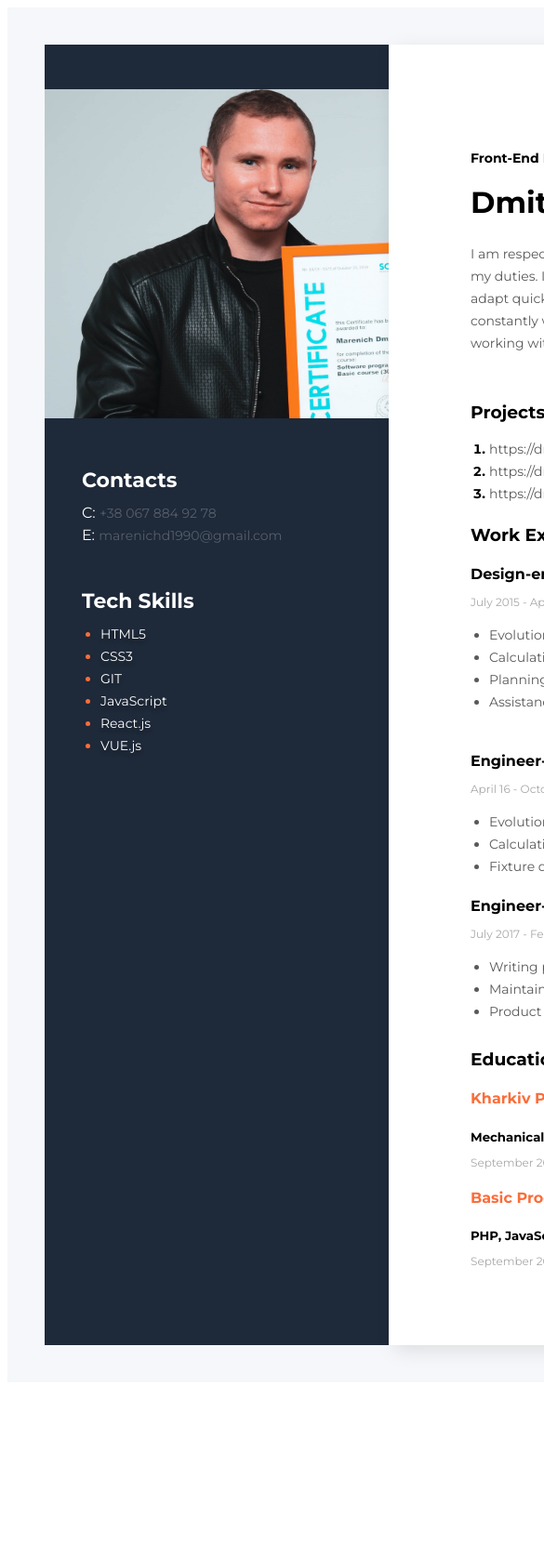
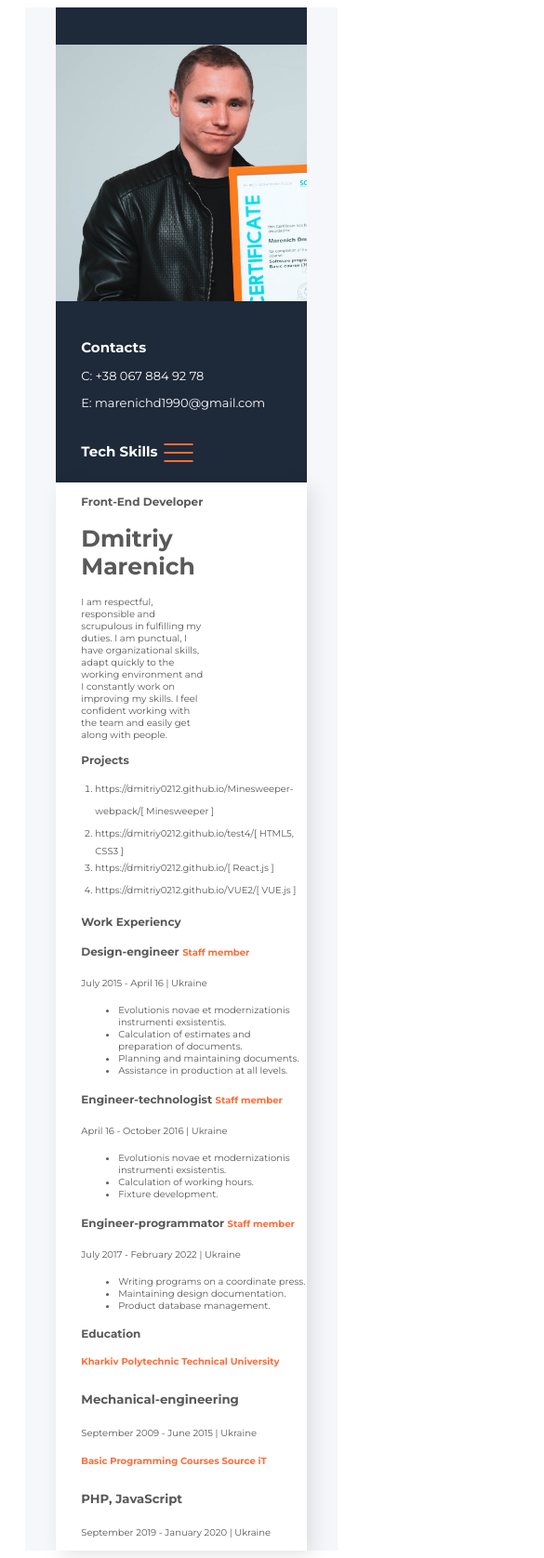
Before and after one commit to Dmitriy0212/Resume, a plain HTML site: page index.html in a window 390 px wide. Shown: the top 1676 px of the page at 93% size, 585 px wide, since content can reach past the window. Before the commit the page ends 1495 px from the top, so only its background shows below. Drawn offline with Linux system fonts and the light colour scheme.

Commit message:
fix:fixed minor bugs

```diff
--- a/css/style.css
+++ b/css/style.css
@@ -1,172 +1,312 @@
-html{
+body {
+    font-family: 'Montserrat';
+}
+
+a,
+ol,
+ul {
+    text-decoration: none;
+}
+
+.conteyner {
+    margin: 0 auto;
     display: flex;
+    max-width: 1280px;
+    height: fit-content;
+    flex-direction: column;
+    align-items: center;
+    flex-wrap: wrap;
+    align-content: center;
 }
-body{
-    font-family: 'Montserrat';
+
+.main {
     display: flex;
-    justify-content: space-around;
-}
-#main{
-    display: flex;
-    margin:0 auto;
-    flex-direction: row-reverse;
+    margin: 0 auto;
+    flex-direction: row;
     background: #F5F7FA;
-    width: 1280px;
-    height: 1399px;
-    padding: 40px;
+    width: 90%;
+    height: fit-content;
     justify-content: center;
 }
-#mainContent{
-    background: #FFFFFF;
-    box-shadow: 6px 6px 20px rgba(0, 0, 0, 0.1);
-    padding: 102px 0px 0px 88px;
-    width: 830px;
+
+.sidebar {
+    display: flex;
+    background: #1E2939;
+    width: 30%;
+    flex-direction: column;
+    align-items: center;
 }
-#sidebar{
-    background: #1E2939;
-    padding-top: 48px;
-    width: 370px;
+
+.sidebar__img {
+    margin: 15% 0 10% 0;
+    width: 100%;
 }
-img{
-    margin-bottom: 0px;
-    width: 370px;
-    height: 354px;
-    left: 40px;
-    top: 80px;
+
+.sidebar__contacts {
+    width: 85%;
+    margin: 0 auto 5% 10%;
 }
-#sidebar h2{
-    font-size: 22px;
-    line-height: 27px;
+
+.sidebar__head {
+    color: white;
+    margin-bottom: 10px;
+    font-size: 25px;
 }
-.sidebarTegs{
+
+.sidebar__link {
+    font-size: 16px;
     color: white;
     margin-bottom: 10px;
 }
-#sidebar ::marker{
+
+.sidebar ::marker {
     color: #FB6D3A;
 }
-#contacts{
-    height: 83px;
-    margin: 49px 100px 0px 40px;
+
+.sidebar__skills {
+    position: relative;
+    width: 85%;
+    margin: 0 auto 5% 10%;
 }
-#contacts p{
-    margin: 0px 0px 0px 0px;
+
+.skills__list {
+    display: block;
 }
-#techSkills{
-    width: 121px;
-    height: 203px;
-    margin: 47px 209px -25px 40px;
+
+.skills__list.active {
+    display: block;
 }
-#softSkills{
-    width: 113px;
-    height: 131px;
-    margin: 44px 217px 0px 40px;
+
+.header__menu-btn {
+    display: none;
+    width: 30px;
+    height: 22px;
+    position: absolute;
+    left: 90px;
+    right: auto;
+    top: 12px;
 }
-#sidebar a{
-    text-decoration: none;
-    font-style: normal;
-    font-weight: 400;
-    font-size: 14px;
-    line-height: 24px;
-    opacity: 0.5;
-    color: rgba(142, 147, 155, 1);
+
+.header__menu-btn span {
+    border-radius: 2px;
+    width: 30px;
+    position: absolute;
+    top: 50%;
+    left: 50%;
+    transform: translate(-50%, -50%);
+    border: 1px solid #FB6D3A;;
+    transition: all 0.5s;
 }
-#techSkills li, #softSkills li{
+
+.header__menu-btn span:nth-of-type(2) {
+    top: calc(50% - 9px);
+}
+
+.header__menu-btn span:nth-of-type(3) {
+    top: calc(50% + 8.5px);
+}
+
+.skills__item {
     text-shadow: 0px 4px 4px rgba(0, 0, 0, 0.25);
     font-size: 14px;
     line-height: 24px;
     color: white;
     margin: 0;
 }
-#softSkills ul,#techSkills ul{
-    left: -20px;
-    position: relative;
-    margin: 0;
+
+.content {
+    background: #FFFFFF;
+    box-shadow: 6px 6px 20px rgba(0, 0, 0, 0.1);
+    width: 70%;
 }
 
-#aboutUser{
-    width: 400px;
-    height: 230px;
-    margin-bottom: 40px;
+.content__about {
+    font-style: normal;
+    width: 50%;
+    margin: 5% auto 5% 10%;
+    color: rgba(89, 89, 89, 1);
 }
-#progect{
-    width: 485px;
-    height: 107px;
-    margin-bottom: 25px;
+
+.about__jobtitle {
+    font-size: 22px;
 }
-#work{
-    padding-bottom: 12px;
-    width: 525px;
+
+.about__header {
+    font-size: 32px;
 }
-#work li{
-    left: -20px;
-    position: relative;
+
+.content__progect {
+    font-style: normal;
+    margin: 0 auto 5% 10%;
+    color: rgba(89, 89, 89, 1);
 }
-#progect ol{
-    left: -20px;
-    position: relative;
+
+.title {
+    font-size: 14px;
 }
-#compani1{
-    margin-bottom: 42px;
+
+.progect__list {
+    padding-left: 15px;
+    font-size: 14px;
 }
-#compani1 li{
-    font-size: 13px;
-}
-.workCompani1{
-    margin-bottom: 8px;
-}
-#compani2{
-    margin-bottom: 20px;
-}
-.workCompani2{
-    margin-bottom: 11px;
-}
-h1{
-    margin: 19px 0px 24px 0px;
-}
-.workH3{
-    margin: 0px 0px 12px 0px;
-}
-#aboutUser h2{
-    font-size: 14px;
-    line-height: 17px;
-    margin-bottom: 0px;
-}
-#aboutUser p, #compani1 li,#compani2 li, #compani3 li{
-    font-style: normal;
-    font-weight: 400;
-    font-size: 14px;
-    line-height: 24px;
-}
-span{
-    font-size: 16px;
-    line-height: 20px;
-    color: #FB6D3A;
-}
-#work li, #progect li, #aboutUser p{
-    color: rgba(89, 89, 89, 1);
 
-}
-#work p,  #education p{
-    font-style: normal;
-    font-weight: 400;
-    font-size: 12px;
-    line-height: 15px;
-    color: #A8A8A8;
-
-}
-#linc ::marker, #linc span{
-    font-style: normal;
-    font-weight: 700;
-    font-size: 14px;
-    line-height: 24px;
-    color: #000000;
-}
-#linc a{
-    text-decoration: none;
+.progect__link {
     color: rgba(89, 89, 89, 1);
     font-style: normal;
     font-weight: 400;
     font-size: 14px;
     line-height: 24px;
 }
+
+.progect__item__span {
+    font-size: 14px;
+}
+
+.content__work {
+    font-style: normal;
+    margin: 0 auto 5% 10%;
+    color: rgba(89, 89, 89, 1);
+}
+
+.work__item {
+    font-size: 14px;
+    line-height: 20px;
+    color: #FB6D3A;
+}
+
+.content__education {
+    font-style: normal;
+    margin: 0 auto 5% 10%;
+    color: rgba(89, 89, 89, 1);
+}
+
+
+@media (max-width: 1040px) {
+
+    .sidebar__head {
+        font-size: 20px;
+    }
+
+    .sidebar__link {
+        font-size: 15px;
+    }
+
+    .about__jobtitle {
+        font-size: 20px;
+    }
+
+    .about__header {
+        font-size: 28px;
+    }
+
+    .title {
+        font-size: 12px;
+    }
+
+    .progect__link {
+        font-size: 12px;
+    }
+
+    .work__item {
+        font-size: 12px;
+    }
+
+    .progect__item__span {
+        font-size: 12px;
+    }
+
+    .progect__list {
+        font-size: 12px;
+    }
+
+}
+
+@media (max-width: 890px) {
+
+    .sidebar__link {
+        font-size: 13px;
+    }
+
+    .about__jobtitle {
+        font-size: 18px;
+    }
+
+    .about__header {
+        font-size: 25px;
+    }
+
+    .title {
+        font-size: 10px;
+    }
+
+    .progect__link {
+        font-size: 10px;
+    }
+
+    .work__item {
+        font-size: 10px;
+    }
+
+    .progect__item__span {
+        font-size: 10px;
+    }
+
+    .progect__list {
+        font-size: 10px;
+    }
+
+
+}
+
+@media (max-width: 820px) {
+
+
+
+    .sidebar__head {
+        font-size: 15px;
+    }
+
+    .sidebar__link {
+        font-size: 13px;
+    }
+
+    .about__jobtitle {
+        font-size: 12px;
+    }
+
+}
+
+@media (max-width: 600px) {
+
+    .main {
+        flex-direction: column;
+        align-items: center;
+    }
+
+    .sidebar {
+        width: 80%;
+    }
+
+    .sidebar__head {
+        cursor: pointer;
+    }
+
+    .skills__list {
+        display: none;
+    }
+
+    .content {
+        width: 80%;
+    }
+
+    .header__menu-btn {
+        cursor: pointer;
+        display: block;
+    }
+
+    .header__menu-btn.active {
+        transition: all 0.5s;
+        transform: rotate(90deg);
+    }
+
+}
--- a/index.html
+++ b/index.html
@@ -6,120 +6,155 @@
 		<link rel="preconnect" href="https://fonts.googleapis.com">
 		<link rel="preconnect" href="https://fonts.gstatic.com" crossorigin>
 		<link rel="stylesheet" href="./css/style.css">
-	<link href="https://fonts.googleapis.com/css2?family=Montserrat:wght@400;700&display=swap" rel="stylesheet">
+		<link
+			href="https://fonts.googleapis.com/css2?family=Montserrat:wght@400;700&display=swap"
+			rel="stylesheet">
 		<title>My resume</title>
 	</head>
 	<body>
-	<div id="main">
-		<div id="mainContent">
-			<div id="aboutUser">
-				<h2>Front-End Developer</h2>
-
-				<h1>Dmitriy Marenich</h1>
-				<p>I am respectful, responsible and scrupulous in fulfilling my duties.
+		<div class="conteyner">
+			<div class="main">
+				<aside class="sidebar">
+					<img class="sidebar__img" src="img\photo.jpg" alt="user photo">
+					<div class="sidebar__contacts">
+						<h2 class="sidebar__head">Contacts</h2>
+						<p class="sidebar__link">
+							C: <a class="sidebar__link" href="tel:+380678849278">+38
+								067 884 92 78</a>
+						</p>
+						<p class="sidebar__link">
+							E: <a class="sidebar__link"
+								href="mailto:marenichd1990@gmail.com">marenichd1990@gmail.com</a>
+						</p>
+					</div>
+					<div class="sidebar__skills">
+						<div id="menu-btn" class="header__menu-btn">
+							<span></span>
+							<span></span>
+							<span></span>
+						</div>
+						<h2 class="sidebar__head">Tech Skills</h2>
+						<ul class="skills__list">
+							<li class="skills__item">HTML5</li>
+							<li class="skills__item">CSS3</li>
+							<li class="skills__item">GIT</li>
+							<li class="skills__item">JavaScript</li>
+							<li class="skills__item">React.js</li>
+							<li class="skills__item">VUE.js</li>
+						</ul>
+					</div>
+				</aside>
+				<div class="content">
+					<div class="content__about">
+						<h3 class="about__jobtitle">Front-End Developer</h3>
+						<h1 class="about__header">Dmitriy Marenich</h1>
+						<p class="title">I am respectful, responsible and scrupulous in fulfilling
+							my duties.
 							I am punctual, I have organizational skills, adapt quickly to the working
 							environment and I constantly work on improving my skills.
 							I feel confident working with the team and easily get along with people.
 						</p>
 					</div>
-			<div id="progect">
-				<h3 class="workCompani1">Projects</h3>
-				<ol id="linc">
+					<div class="content__progect">
+						<h3 class="about__jobtitle">Projects</h3>
+						<ol class="progect__list">
 							<li>
-						<a href="https://dmitriy0212.github.io/test4/">https://dmitriy0212.github.io/test4/</a>...................<span>[</span> HTML5, CSS3 <span>]</span>
+								<a class="progect__link"
+									href="https://dmitriy0212.github.io/Minesweeper-webpack/">https://dmitriy0212.github.io/Minesweeper-webpack/</a><span
+									class="progect__item__span">[ Minesweeper ]</span>
 							</li>
 							<li>
-						<a href="https://dmitriy0212.github.io/">https://dmitriy0212.github.io/</a>......................<span>[</span> React.js <span>]</span>
+								<a class="progect__link" href="https://dmitriy0212.github.io/test4/">https://dmitriy0212.github.io/test4/</a><span
+									class="progect__item__span">[
+									HTML5, CSS3 ]</span>
 							</li>
 							<li>
-						<a href="https://dmitriy0212.github.io/VUE2/">https://dmitriy0212.github.io/VUE2/</a>.........................<span>[</span> VUE.js <span>]</span>
+								<a class="progect__link" href="https://dmitriy0212.github.io/">https://dmitriy0212.github.io/</a><span
+									class="progect__item__span">[
+									React.js ]</span>
+							</li>
+							<li>
+								<a class="progect__link" href="https://dmitriy0212.github.io/VUE2/">https://dmitriy0212.github.io/VUE2/</a><span
+									class="progect__item__span">[
+									VUE.js ]</span>
 							</li>
 						</ol>
 					</div>
-			<div id="work">
-				<h3 class="workH3">Work Experiency</h3>
-				<div id="compani1">
-					<h4 class="workCompani2">Design-engineer <span>Staff member</span></h4>
-					<p class="workCompani1">July 2015 - April 16  |  Ukraine</p>
+					<div class="content__work">
+						<h3 class="about__jobtitle">Work Experiency</h3>
+						<div>
+							<h4 class="about__jobtitle">Design-engineer <span class="work__item">Staff
+									member</span></h4>
+							<p class="title">July 2015 - April 16 | Ukraine</p>
 							<ul>
-						<li>
+								<li class="title">
 									Evolutionis novae et modernizationis instrumenti exsistentis.
 								</li>
-						<li>
+								<li class="title">
 									Calculation of estimates and preparation of documents.
 								</li>
-						<li>
+								<li class="title">
 									Planning and maintaining documents.
 								</li>
-						<li>
+								<li class="title">
 									Assistance in production at all levels.
 								</li>
 							</ul>
 						</div>
-				<div id="compani2">
-					<h4 class="workCompani2">Engineer-technologist <span>Staff member</span></h4>
-					<p class="workCompani1">April 16 - October 2016  |  Ukraine</p>
+						<div>
+							<h4 class="about__jobtitle">Engineer-technologist <span
+									class="work__item">Staff member</span></h4>
+							<p class="title">April 16 - October 2016 | Ukraine</p>
 							<ul>
-						<li>
+								<li class="title">
 									Evolutionis novae et modernizationis instrumenti exsistentis.
 								</li>
-						<li>
+								<li class="title">
 									Calculation of working hours.
 								</li>
-						<li>
+								<li class="title">
 									Fixture development.
 								</li>
 							</ul>
 						</div>
-				<div id="compani3">
-					<h4 class="workCompani2">Engineer-programmator <span>Staff member</span></h4>
-					<p>July 2017 - February 2022   |   Ukraine</p>
+						<div>
+							<h4 class="about__jobtitle">Engineer-programmator <span
+									class="work__item">Staff member</span></h4>
+							<p class="title">July 2017 - February 2022 | Ukraine</p>
 							<ul>
-						<li>
+								<li class="title">
 									Writing programs on a coordinate press.
 								</li>
-						<li>
+								<li class="title">
 									Maintaining design documentation.
 								</li>
-						<li>
+								<li class="title">
 									Product database management.
 								</li>
 							</ul>
 						</div>
 					</div>
-			<div id="education">
-				<h3 class="workH3">Education</h3>
-				<h4><span class="workCompani2">Kharkiv Polytechnic Technical University</span></h4>
-				<h5 class="workCompani1">Mechanical-engineering</h5>
-				<p>September 2009 - June 2015   |   Ukraine</p>
-				<h4><span class="workCompani2">Basic Programming Courses Source iT</span></h4>
-				<h5 class="workCompani1">PHP, JavaScript</h5>
-				<p>September 2019 - January 2020   |   Ukraine</p>
+					<div class="content__education">
+						<h3 class="about__jobtitle">Education</h3>
+						<h4 class="title"><span class="work__item">Kharkiv Polytechnic Technical
+								University</span></h4>
+						<h5>Mechanical-engineering</h5>
+						<p class="title">September 2009 - June 2015 | Ukraine</p>
+						<h4 class="title"><span class="work__item">Basic Programming Courses
+								Source iT</span></h4>
+						<h5>PHP, JavaScript</h5>
+						<p class="title">September 2019 - January 2020 | Ukraine</p>
 					</div>
 				</div>
-		<aside id="sidebar">
-			<img src="img\photo.jpg" alt="user photo">
-			<div id="contacts">
-				<h2 class="sidebarTegs">Contacts</h2>
-				<p class="sidebarTegs">
-					C: <a href="tel:+380678849278">+38 067 884 92 78</a>
-				</p>
-				<p class="sidebarTegs">
-					E: <a href="mailto:marenichd1990@gmail.com">marenichd1990@gmail.com</a>
-				</p>
 			</div>
-			<div id="techSkills">
-				<h2 class="sidebarTegs">Tech Skills</h2>
-				<ul>
-					<li>HTML5</li>
-					<li>CSS3</li>
-					<li>GIT</li>
-					<li>JavaScript</li>
-					<li>React.js</li>
-					<li>VUE.js</li>
-				</ul>
-			</div>
-		</aside>
 		</div>
 	</body>
+	<script>
+		let list = document.getElementById('menu-btn')
+		list.addEventListener('click',()=>{
+			let listOn = document.querySelector('.skills__list')
+			listOn.classList.toggle('active');
+			list.classList.toggle('active');
+		})
+	</script>
 </html>
```
Lines whose indentation alone changed are shown as unchanged.
